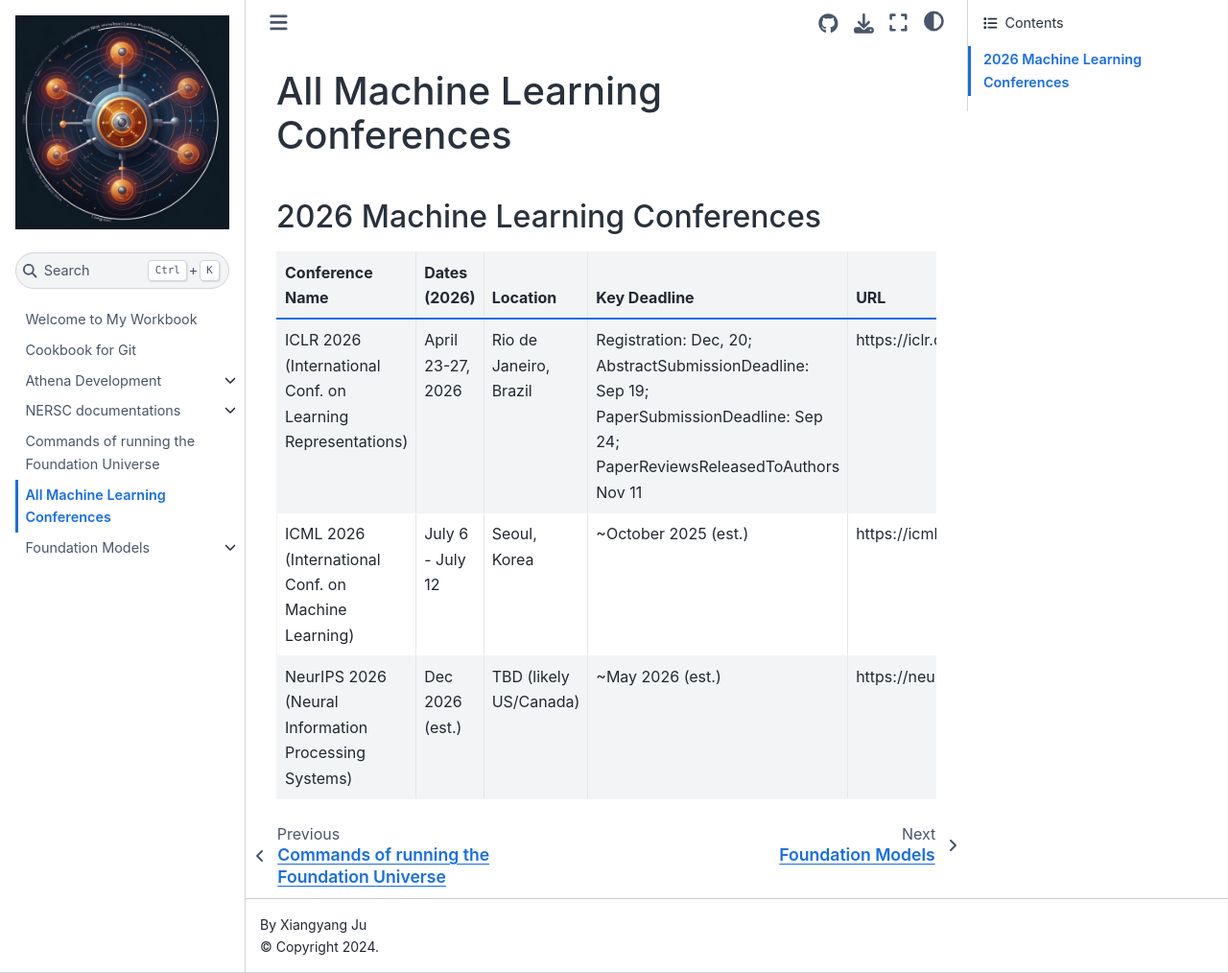
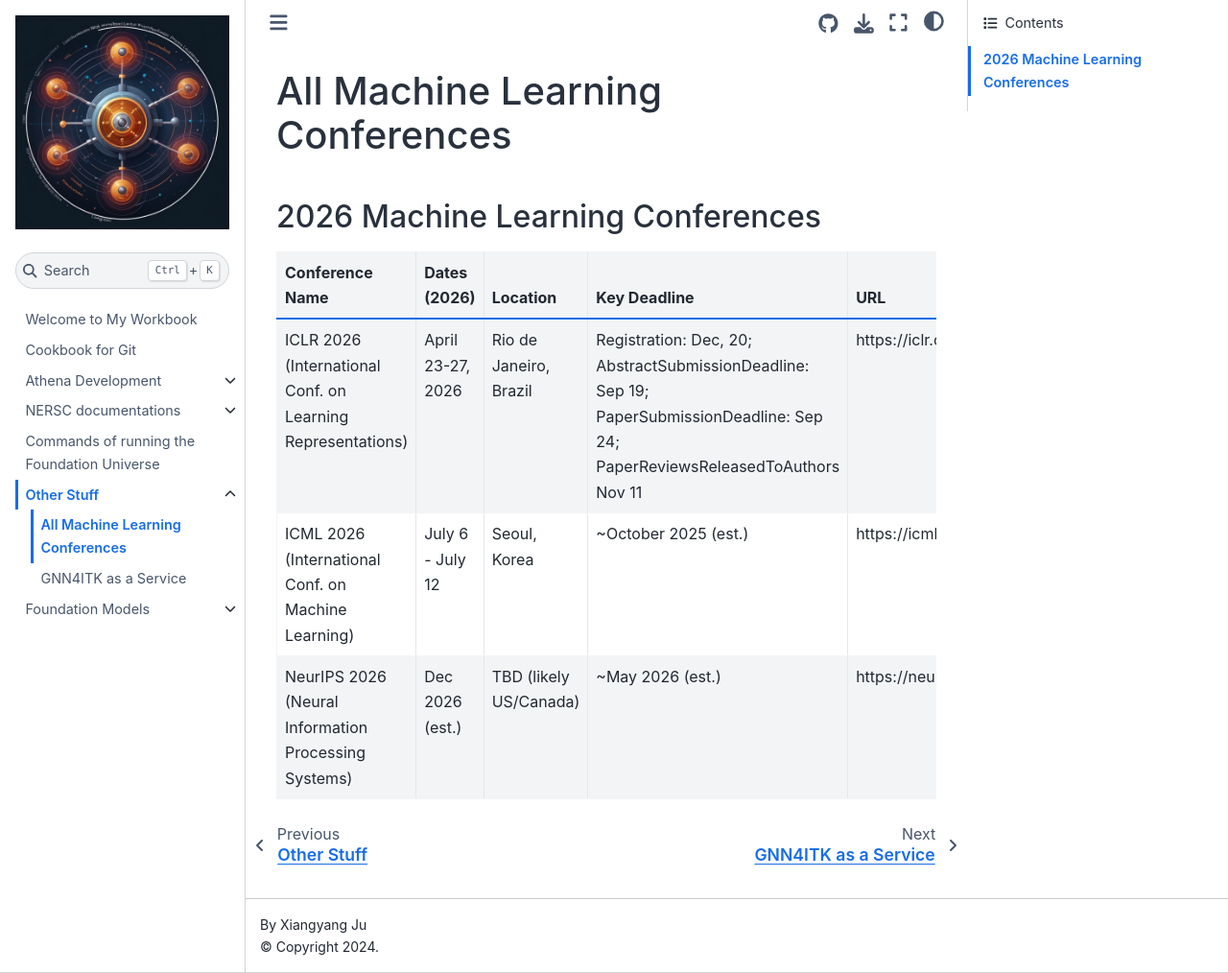
Before and after one commit to xju2/workbook, a Jupyter Book: the page built from book/other/ml_conf.md, in a window 1280 px wide and 1014 px high. Shown: the whole window at 96% size. Built offline with Jupyter Book 1.0.4 settings and Sphinx 7.4.7 and the Sphinx Book theme 1.1.4, drawn with Linux system fonts in a browser that asks for light colours.

Commit message:
other stuff

```diff
--- a/book/_toc.yml
+++ b/book/_toc.yml
@@ -18,7 +18,10 @@ chapters:
   - file: foundation_universe/intro
     sections:
     - file: foundation_universe/history_of_commands
-  - file: other/ml_conf
+  - file: other/intro
+    sections:
+    - file: other/ml_conf
+    - file: other/gnn4itk
   - file: llm/intro
     sections:
     - file: llm/transformers
--- /dev/null
+++ b/book/other/intro.md
@@ -0,0 +1 @@
+# Other Stuff
--- a/book/other/ml_conf.md
+++ b/book/other/ml_conf.md
@@ -1,6 +1,6 @@
-# All Machine Learning Conferences
+## All Machine Learning Conferences
 
-## 2026 Machine Learning Conferences
+### 2026 Machine Learning Conferences
 | Conference Name                                                            | Dates (2026)              | Location             | Key Deadline         | URL                                              |
 |-----------------------------------------------------------------------------|----------------------------|----------------------|-----------------------|--------------------------------------------------|
 | ICLR 2026 (International Conf. on Learning Representations)                | April 23-27, 2026  | Rio de Janeiro, Brazil | Registration: Dec, 20; AbstractSubmissionDeadline: Sep 19; PaperSubmissionDeadline: Sep 24; PaperReviewsReleasedToAuthors	Nov 11    | https://iclr.cc                                  |
```
Also changed, not shown: book/other/gnn4itk.md (+1 -1 lines).
